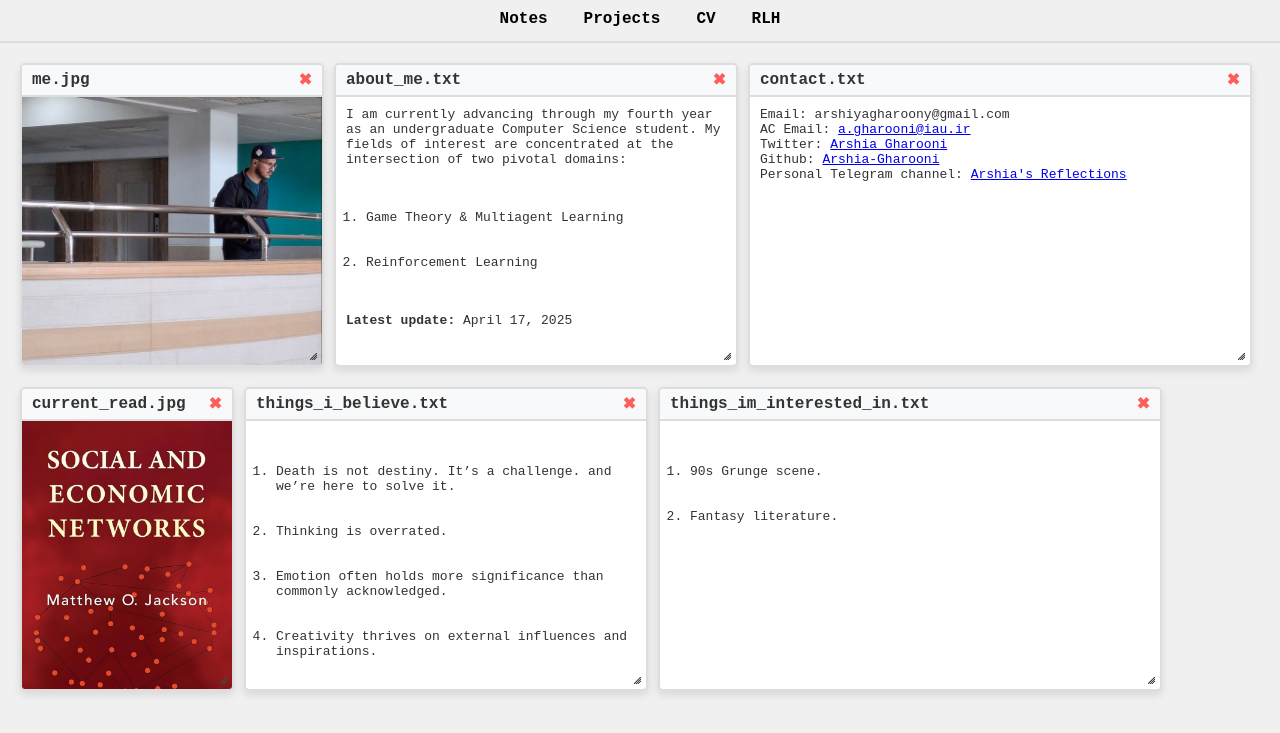
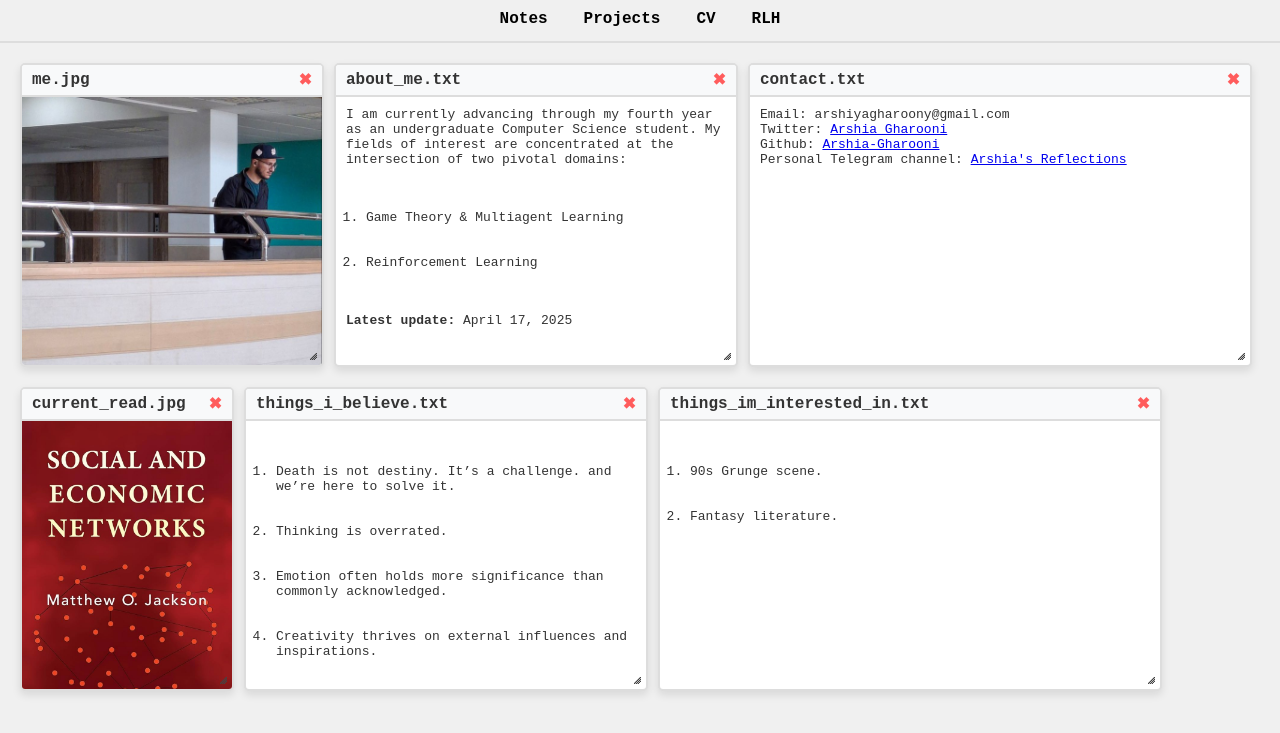
Before and after one commit to SilentDrift/SilentDrift.github.io, a plain HTML site: page index.html in a window 1280 px wide. Shown: the part 63-796 px from the top of the page. Drawn offline with nearby package versions, Linux system fonts and the light colour scheme.

Commit message:
Update index.html

```diff
--- a/index.html
+++ b/index.html
@@ -47,7 +47,6 @@
                     <span class="close-btn" onclick="closeSection(this)">✖</span>
                 </div>
                 <pre>Email: arshiyagharoony@gmail.com
-AC Email: <a href="mailto:a.gharooni@iau.ir" target="_blank">a.gharooni@iau.ir</a>
 Twitter: <a href="https://x.com/Arshia_Gharooni" target="_blank">Arshia_Gharooni</a>
 Github: <a href="https://github.com/SilentDrift" target="_blank">Arshia-Gharooni</a>
 Personal Telegram channel: <a href="https://t.me/AGMMelange" target="_blank">Arshia's Reflections</a></pre>
```
